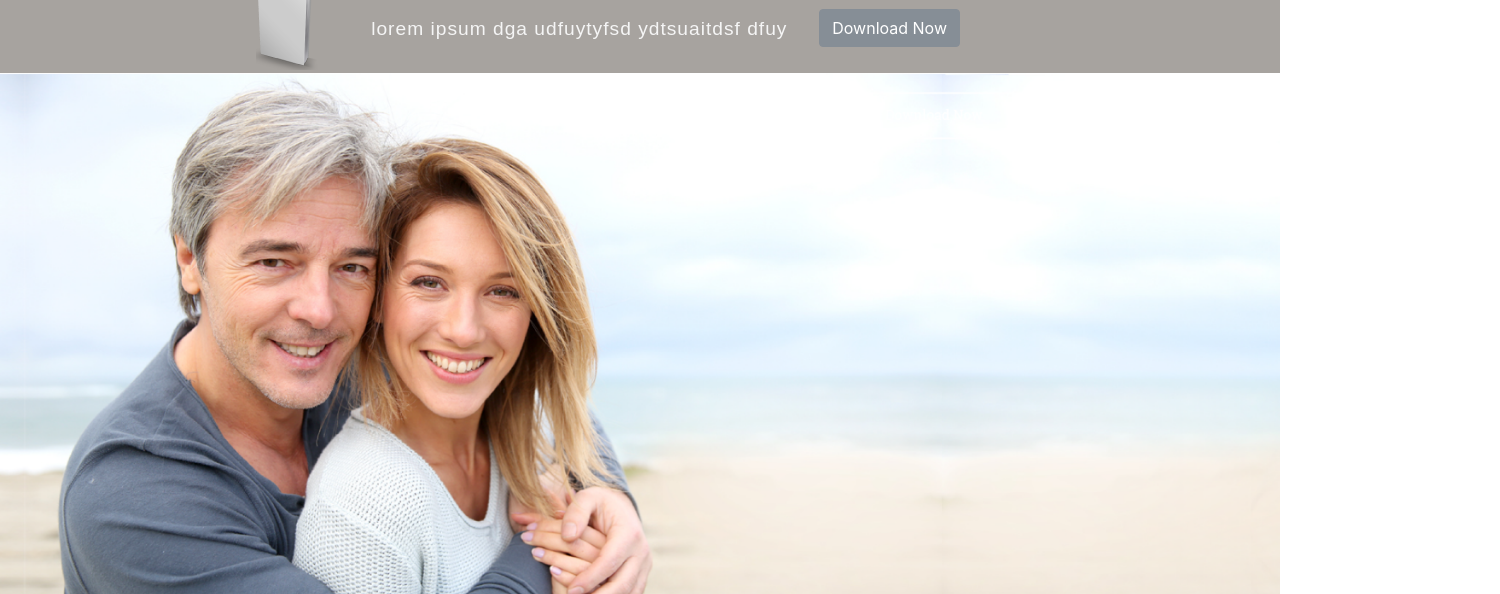
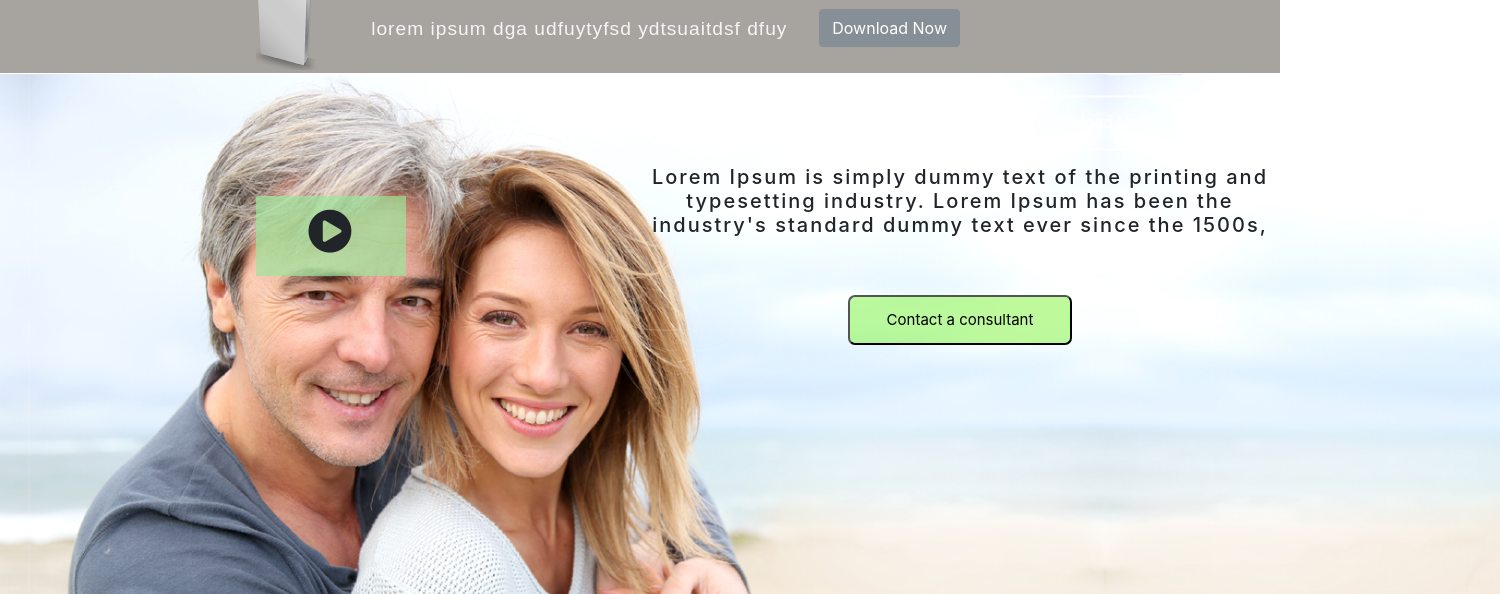
Before and after one commit to atikrantjn/Assignment-1, a plain HTML site: page Index.html in a window 1280 px wide. Shown: the part 166-760 px from the top of the page, 1500 px wide, since content can reach past the window. Drawn offline with nearby package versions, Linux system fonts and the light colour scheme.

Commit message:
second commit

```diff
--- a/Index.html
+++ b/Index.html
@@ -92,25 +92,36 @@
 			</nav>
 			<!-- navigation bar end -->
 		</header>
-		<div style="width: 100%;height: 90px; background: rgb(167, 163, 159); overflow: auto;">
+		<div style="width: 100%;height: 90px; background: rgb(167, 163, 159); ">
 			<img class="image-1" src="images/icon5.png" alt="icon" />
 			<div class="image-aside-text">lorem ipsum dga udfuytyfsd ydtsuaitdsf dfuy</div>
 			<div><button type="button" class="btn btn-secondary ">Download Now</button></div>
 		</div>
 
-		<div>
-			<img class="img-fluid" src="images/hbg2.png" alt="" />
-			<div
-				style="width: 120px; height:80px;background-color: chartreuse;display: inline-block;"
-			>
-				<img style="margin-left: 40%; margin-top: 20%;" src="images/video-play-btn.png" alt="" />
+		<!-- <div id="image-hbg" >
 
+		</div> -->
+
+		<div class="box">
+			<img src="images/hbg2.png" alt="" class="img-responsive" >
+			<div class="image-title">
+				<h5 class="display-8">Lorem Ipsum is simply dummy text of the printing and typesetting industry. Lorem Ipsum has been the industry's standard dummy text ever since the 1500s,</h5>
+				<button class="play-btn-new" type="button">Contact a consultant</button>
 			</div>
-			<div class="image-text">fact that a reader will be distracted by
-			the readable content of a page when looking at its layout.The point of using Lorem Ipsum is that it
-			has a more-or-less.</div>
+			<div class="play-btn">
+				<i id="play" class="fa fa-play-circle"></i>
+			</div>
+
+
 		</div>
-		<div class="about" style="margin-top: 25px;height:600px;">
+
+
+
+
+
+
+
+		<div class="about" style="height:600px;">
 			<div style="float:left;width:500px;height:auto;margin-left:180px;">
 				<h1 style="float:left;font-size: 4em;margin-top:35px;font-weight: 400;">About Us</h1>
 
@@ -136,7 +147,7 @@
 				</p>
 
 				<button
-					style="float: left; margin-top: 20px;border-radius: 3px;font-size: 20px;background-color: rgba(141, 170, 38, 0.452);color: white;font-weight: 400;"
+					style="float: left; margin-top: 20px;border-radius: 3px;font-size: 20px;background-color: rgba(42, 187, 42, 0.925);color: white;font-weight: 400;"
 					type="button"
 				>
 					<span style="font-size: 20px;margin:10px;">Contact us now!<span>
@@ -196,12 +207,11 @@
 
 		<div class="backgr-card">
 			<div class="container">
-				<p class="backgr-card-1"> Lorem Ipsum is simply dummy text of the printing and typesetting industry. Lorem Ipsum has been the industry's standard
-				dummy text ever since the 1500s,when an unknown printer took a galley of type and scrambled it to make a type specimen book.</p>
+				<p class="backgr-card-1"> Lorem Ipsum is simply dummy text of the printing and typesetting industry. Lorem Ipsum has been the industry's standard dummy text ever since the 1500s,when an unknown printer took a galley of type and scrambled it to make a type specimen book.</p>
 			</div>
 			<div class="container" style="margin-top: 50px;">
 				<div class="row">
-					<div class="col-6" style="height: 500px;">
+					<div class="col-6">
 						<div class="card">
 							<div class="card-body">
 								<img style="display: block;margin-left:40%;margin-bottom: 15px;" src="images/icon2.png" alt="">
@@ -367,10 +377,10 @@
 						<p id="call-us-footer">Call us today!(02)987564321</p>
 					</div>
 					<div class="col" style="margin-left: 120px;">
-						<button type="button" style="font-weight: 200;border-radius: 5px;padding:10px;text-align: center; font-size: 14px;height:60px ;border: 1px solid green;" >Book an appointment</button>
+						<button type="button" style="font-weight: 400;border-radius: 5px;padding:10px;text-align: center; font-size: 15px;height:60px ;border: 1px solid green;background-color: rgb(81, 185, 81);color: honeydew;" >Book an appointment</button>
 					</div>
 					<div class="col">
-						<button type="button" style="font-weight: 200;border-radius: 5px;padding:10px;text-align: center; font-size: 14px;height:60px ;border: 1px solid green;">Contact a consultant</button>
+						<button type="button" style="font-weight: 400;border-radius: 5px;padding:10px;text-align: center; font-size: 15px;height:60px ;border: 1px solid green;background-color: rgb(81, 185, 81);color: honeydew;">Contact a consultant</button>
 					</div>
 				</div>
 			</div>
--- a/style.css
+++ b/style.css
@@ -4,6 +4,57 @@
 	line-height: 25px;
 	margin-top: 80px;
 	margin-right: 35px;
+}
+
+/* #image-hbg {
+	background-image: url('images/hbg2.png');
+	background-position: center center;
+	background-size: 100%;
+	opacity: 0.5;
+	background-repeat: no-repeat;
+	height: 100vh;
+	margin: 0;
+	padding: 0;
+} */
+
+.box {
+	position: relative;
+}
+
+.image-title {
+	position: absolute;
+	text-align: center;
+	left: 50%;
+	right: 0;
+	top: 15%;
+	letter-spacing: 2px;
+}
+
+.play-btn {
+	width: 150px;
+	height: 80px;
+	position: absolute;
+	left: 20%;
+	right: 0;
+	top: 20%;
+	background-color: rgba(157, 230, 157, 0.699);
+}
+
+#play {
+	font-size: 50px;
+	padding-left: 35%;
+}
+
+.play-btn-new {
+	position: relative;
+	margin-top: 50px;
+	border-radius: 7px;
+	height: 50px;
+	padding: auto;
+	width: 35%;
+	font-size: 15px;
+	background-color: rgba(117, 243, 44, 0.466);
+	cursor: pointer;
 }
 
 #main_nav {
@@ -189,6 +240,7 @@ i {
 	font-size: 15px;
 	line-height: 8px;
 }
+
 #pop-up {
 	margin-bottom: 1rem;
 	background-color: white;
@@ -198,9 +250,9 @@ i {
 	margin-left: 350px;
 	margin-top: 20%;
 }
+
 .last-div {
 	width: 100%;
-
 	background-color: rgba(84, 84, 85, 0.918);
 	display: flex;
 	align-items: flex-start;
@@ -222,13 +274,14 @@ i {
 	padding: 5px;
 	font-size: 12.5px;
 }
+
 @media only screen and (max-width: 990px) {
 	#right-nav {
 		display: none;
 	}
 	#main_nav {
 		margin-top: 30px;
-		width: 100%;
+		width: auto;
 		height: auto;
 		position: relative;
 	}
```
